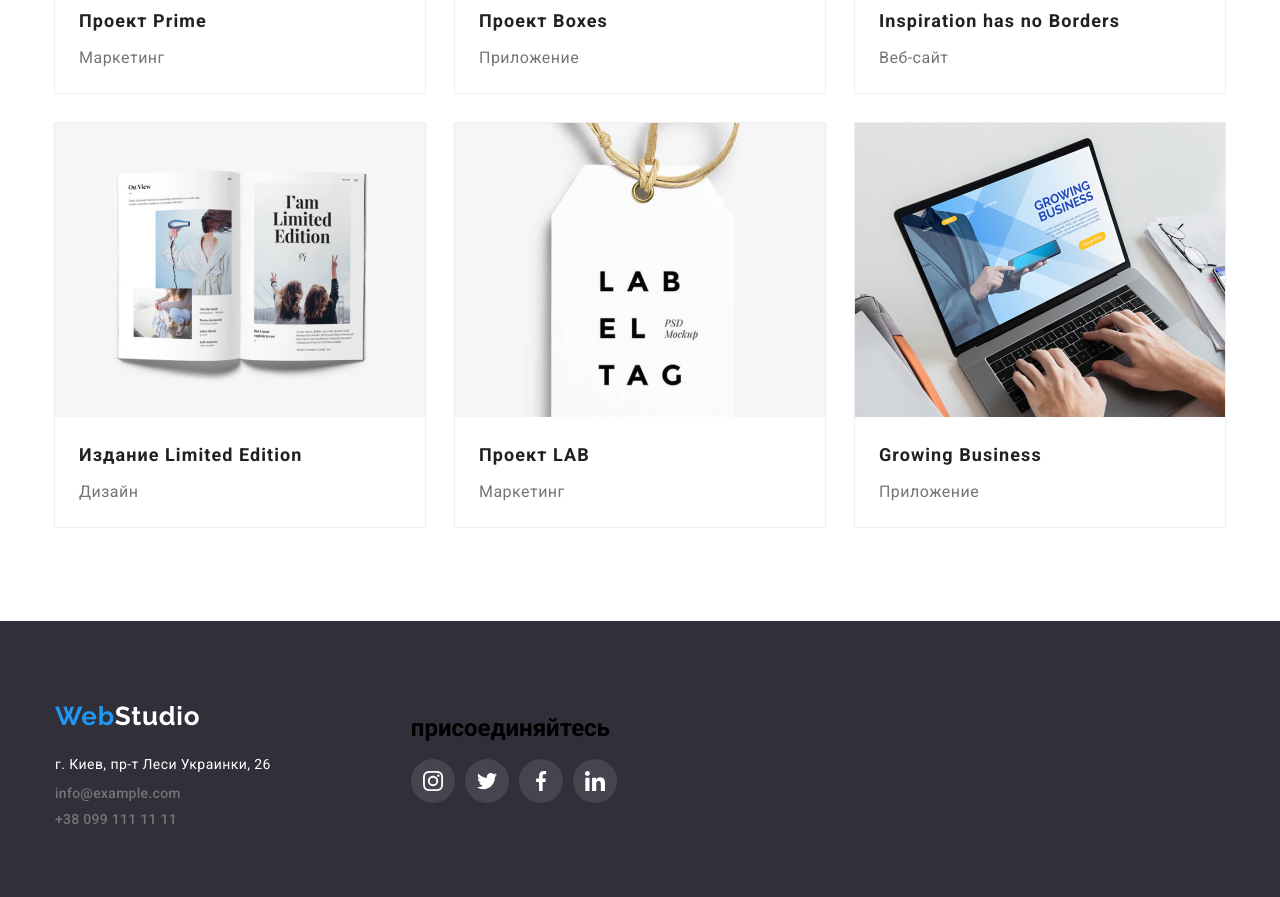
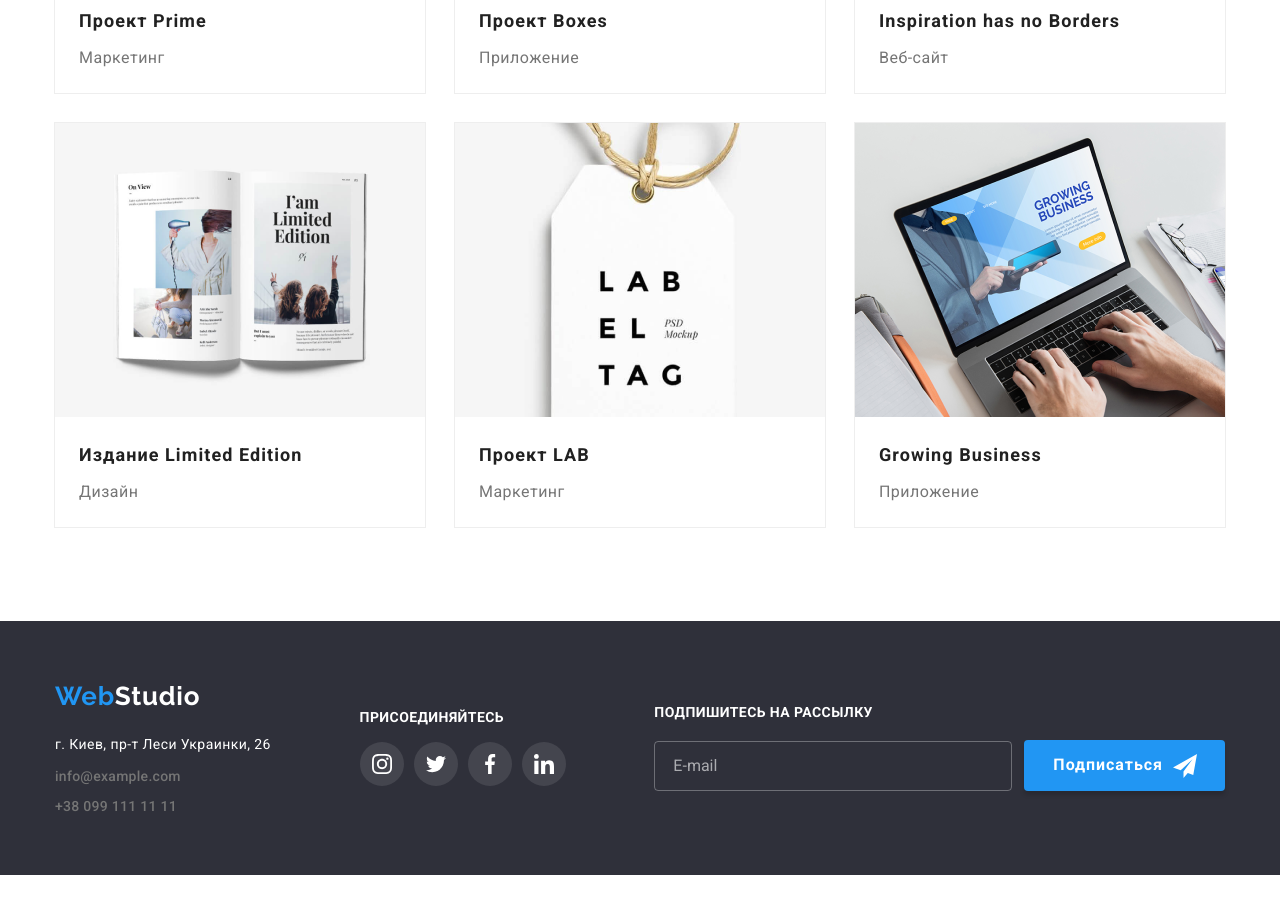
Before and after one commit to MishanyaZh/goit-markup-hw-06, a plain HTML site: page portfolio.html in a window 1280 px wide. Shown: the part 1010-1907 px from the top of the page. After the commit the page ends 1885 px from the top, so only its background shows below. Drawn offline with Linux system fonts and the light colour scheme.

Commit message:
pravki-footer+modal-czek

```diff
--- a/css/style.css
+++ b/css/style.css
@@ -82,7 +82,7 @@ header {
   color: var(--title-text-color);
 }
 
-.logo-accent {
+header .logo-accent {
   padding-right: 42px;
 }
 
@@ -559,7 +559,19 @@ header {
 
 .footer-content {
   display: flex;
+  justify-content: space-between;
   align-items: center;
+}
+
+.logo-accent-footer {
+  display: inline-block;
+  font-size: 26px;
+  line-height: 1.2;
+  letter-spacing: 0.03em;
+  font-weight: 700;
+  font-family: 'Raleway', sans-serif;
+  color: var(--accent-color);
+  margin-bottom: 20px;
 }
 
 .logo-white {
@@ -571,10 +583,8 @@ header {
   flex-direction: column;
 }
 
-.footer-address {
-  padding-top: 20px;
-  padding-bottom: 9px;
-  margin-right: 70px;
+.footer-address-item {
+  margin-bottom: 9px;
 }
 
 .adres-white {
@@ -585,8 +595,9 @@ header {
   color: var(--white-text-color);
 }
 
-.footer-mail {
-  padding-bottom: 9px;
+.nav-cont.footer-mail {
+  margin-bottom: 9px;
+  line-height: 1.7;
 }
 
 .subtitle-footer {
@@ -627,7 +638,7 @@ header {
 }
 
 .subscription {
-  margin-left: 93px;
+  /* margin-left: 93px; */
 }
 
 .footer-form {
@@ -893,8 +904,8 @@ header {
   top: 50%;
   left: 50%;
 
-  min-width: 528px;
-  min-height: 581px;
+  width: 528px;
+  height: 581px;
 
   padding: 40px;
 
@@ -939,7 +950,7 @@ header {
   line-height: 1.2;
   text-align: center;
   letter-spacing: 0.03em;
-  margin-bottom: 30px;
+  margin-bottom: 12px;
 }
 
 .form {
@@ -1056,6 +1067,7 @@ header {
 .consent-label {
   display: flex;
   align-items: center;
+  justify-content: center;
 }
 
 .checkbox {
@@ -1072,13 +1084,14 @@ header {
 }
 
 .checkbox:checked + .consent-icon {
-  background-image: url(/img/modal/icon-check.svg);
+  background-image: url(../img/modal/icon-check.svg);
   background-color: var(--accent-color);
   background-size: contain;
   fill: var(--accent-color);
   background-origin: border-box;
   border-radius: 4px;
 }
+
 .consent-text {
   color: var(--grey-text-color);
 
--- a/portfolio.html
+++ b/portfolio.html
@@ -18,33 +18,33 @@
     <header>
       <div class="container">
         <nav class="header">
-
           <ul class="nav">
             <li>
               <a class="logo-accent" href="./index.html"
-                >Web<span class="logo-dark">Studio</span></a>
+                >Web<span class="logo-dark">Studio</span></a
+              >
             </li>
             <li><a class="nav-item" href="./index.html">Студия</a></li>
-            <li><a class="nav-item current" href="./portfolio.html">Портфолио</a></li>
+            <li>
+              <a class="nav-item current" href="./portfolio.html">Портфолио</a>
+            </li>
             <li><a class="nav-item" href="">Контакты</a></li>
           </ul>
 
           <ul class="nav-contact">
             <li class="icon-hover">
-
               <a class="nav-cont" href="mailto:info@devstudio.com">
-
                 <svg class="nav-icon-mail" width="16" height="12">
-                  <use href="./img/symbol-defs.svg#icon-mail-to"></use>
-                </svg>info@devstudio.com</a>
-
+                  <use href="./img/symbol-defs.svg#icon-mail-to"></use></svg
+                >info@devstudio.com</a
+              >
             </li>
-
             <li>
               <a class="nav-cont" href="tel:+380961111111">
                 <svg class="nav-icon-tel" width="10" height="16">
-                  <use href="./img/symbol-defs.svg#icon-smartphone"></use>
-                </svg>+38 096 111 11 11</a>
+                  <use href="./img/symbol-defs.svg#icon-smartphone"></use></svg
+                >+38 096 111 11 11</a
+              >
             </li>
           </ul>
         </nav>
@@ -68,18 +68,22 @@
           <div class="filter-list">
             <ul class="cards">
               <li class="cards-item">
-
                 <a class="cards-item-link" href="#">
                   <div class="card-box-overlay">
-
                     <div class="overlay-cards-item">
-                      <p class="overlay-content">Технокряк это современная площадка распространения коронавируса. Компании используют эту платформу для цифрового шпионажа и атак на защищённые сервера конкурентов.</p>
+                      <p class="overlay-content">
+                        Технокряк это современная площадка распространения
+                        коронавируса. Компании используют эту платформу для
+                        цифрового шпионажа и атак на защищённые сервера
+                        конкурентов.
+                      </p>
                     </div>
 
                     <img
                       src="./img/portfolio/tehno1.png"
                       alt="tehno1"
-                        width="370"/>
+                      width="370"
+                    />
                   </div>
 
                   <div class="cards-item-content">
@@ -87,35 +91,43 @@
                     <p>Веб-сайт</p>
                   </div>
                 </a>
-
               </li>
 
               <li class="cards-item">
-
                 <a class="cards-item-link" href="#">
                   <div class="card-box-overlay">
-
                     <div class="overlay-cards-item">
-                      <p class="overlay-content">Технокряк это современная площадка распространения коронавируса. Компании используют эту платформу для цифрового шпионажа и атак на защищённые сервера конкурентов.</p>
+                      <p class="overlay-content">
+                        Технокряк это современная площадка распространения
+                        коронавируса. Компании используют эту платформу для
+                        цифрового шпионажа и атак на защищённые сервера
+                        конкурентов.
+                      </p>
                     </div>
 
-                    <img src="./img/portfolio/basket2.png" alt="basket2" width="370"/>
-
+                    <img
+                      src="./img/portfolio/basket2.png"
+                      alt="basket2"
+                      width="370"
+                    />
                   </div>
                   <div class="cards-item-content">
                     <h3>Постер New Orlean vs Golden Star</h3>
                     <p>Дизайн</p>
                   </div>
-
                 </a>
               </li>
 
               <li class="cards-item">
                 <a class="cards-item-link" href="#">
                   <div class="card-box-overlay">
-
                     <div class="overlay-cards-item">
-                      <p class="overlay-content">Технокряк это современная площадка распространения коронавируса. Компании используют эту платформу для цифрового шпионажа и атак на защищённые сервера конкурентов.</p>
+                      <p class="overlay-content">
+                        Технокряк это современная площадка распространения
+                        коронавируса. Компании используют эту платформу для
+                        цифрового шпионажа и атак на защищённые сервера
+                        конкурентов.
+                      </p>
                     </div>
 
                     <img
@@ -135,15 +147,20 @@
               <li class="cards-item">
                 <a class="cards-item-link" href="#">
                   <div class="card-box-overlay">
-
                     <div class="overlay-cards-item">
-                      <p class="overlay-content">Технокряк это современная площадка распространения коронавируса. Компании используют эту платформу для цифрового шпионажа и атак на защищённые сервера конкурентов.</p>
+                      <p class="overlay-content">
+                        Технокряк это современная площадка распространения
+                        коронавируса. Компании используют эту платформу для
+                        цифрового шпионажа и атак на защищённые сервера
+                        конкурентов.
+                      </p>
                     </div>
 
                     <img
                       src="./img/portfolio/prime4.png"
                       alt="prime4"
-                    width="370"/>
+                      width="370"
+                    />
                   </div>
 
                   <div class="cards-item-content">
@@ -156,9 +173,13 @@
               <li class="cards-item">
                 <a class="cards-item-link" href="#">
                   <div class="card-box-overlay">
-
                     <div class="overlay-cards-item">
-                      <p class="overlay-content">Технокряк это современная площадка распространения коронавируса. Компании используют эту платформу для цифрового шпионажа и атак на защищённые сервера конкурентов.</p>
+                      <p class="overlay-content">
+                        Технокряк это современная площадка распространения
+                        коронавируса. Компании используют эту платформу для
+                        цифрового шпионажа и атак на защищённые сервера
+                        конкурентов.
+                      </p>
                     </div>
 
                     <img
@@ -178,9 +199,13 @@
               <li class="cards-item">
                 <a class="cards-item-link" href="#">
                   <div class="card-box-overlay">
-
                     <div class="overlay-cards-item">
-                      <p class="overlay-content">Технокряк это современная площадка распространения коронавируса. Компании используют эту платформу для цифрового шпионажа и атак на защищённые сервера конкурентов.</p>
+                      <p class="overlay-content">
+                        Технокряк это современная площадка распространения
+                        коронавируса. Компании используют эту платформу для
+                        цифрового шпионажа и атак на защищённые сервера
+                        конкурентов.
+                      </p>
                     </div>
 
                     <img
@@ -194,16 +219,19 @@
                     <h3>Inspiration has no Borders</h3>
                     <p>Веб-сайт</p>
                   </div>
-
                 </a>
               </li>
 
               <li class="cards-item">
                 <a class="cards-item-link" href="#">
                   <div class="card-box-overlay">
-
                     <div class="overlay-cards-item">
-                      <p class="overlay-content">Технокряк это современная площадка распространения коронавируса. Компании используют эту платформу для цифрового шпионажа и атак на защищённые сервера конкурентов.</p>
+                      <p class="overlay-content">
+                        Технокряк это современная площадка распространения
+                        коронавируса. Компании используют эту платформу для
+                        цифрового шпионажа и атак на защищённые сервера
+                        конкурентов.
+                      </p>
                     </div>
 
                     <img
@@ -217,19 +245,26 @@
                     <h3>Издание Limited Edition</h3>
                     <p>Дизайн</p>
                   </div>
-
                 </a>
               </li>
 
               <li class="cards-item">
                 <a class="cards-item-link" href="#">
                   <div class="card-box-overlay">
-
                     <div class="overlay-cards-item">
-                      <p class="overlay-content">Технокряк это современная площадка распространения коронавируса. Компании используют эту платформу для цифрового шпионажа и атак на защищённые сервера конкурентов.</p>
+                      <p class="overlay-content">
+                        Технокряк это современная площадка распространения
+                        коронавируса. Компании используют эту платформу для
+                        цифрового шпионажа и атак на защищённые сервера
+                        конкурентов.
+                      </p>
                     </div>
 
-                    <img src="./img/portfolio/lab8.png" alt="lab8" width="370"/>
+                    <img
+                      src="./img/portfolio/lab8.png"
+                      alt="lab8"
+                      width="370"
+                    />
                   </div>
 
                   <div class="cards-item-content">
@@ -241,24 +276,27 @@
 
               <li class="cards-item">
                 <a class="cards-item-link" href="#">
-
                   <div class="card-box-overlay">
-
                     <div class="overlay-cards-item">
-                      <p class="overlay-content">Технокряк это современная площадка распространения коронавируса. Компании используют эту платформу для цифрового шпионажа и атак на защищённые сервера конкурентов.</p>
+                      <p class="overlay-content">
+                        Технокряк это современная площадка распространения
+                        коронавируса. Компании используют эту платформу для
+                        цифрового шпионажа и атак на защищённые сервера
+                        конкурентов.
+                      </p>
                     </div>
 
                     <img
                       src="./img/portfolio/laptop9.png"
                       alt="laptop9"
-                    width="370"/>
+                      width="370"
+                    />
                   </div>
 
                   <div class="cards-item-content">
                     <h3>Growing Business</h3>
                     <p>Приложение</p>
                   </div>
-
                 </a>
               </li>
             </ul>
@@ -271,12 +309,13 @@
     <footer class="footer">
       <div class="container">
         <div class="footer-content">
+          <!-- footer addres -->
           <div class="footer-address">
-            <a class="logo-accent" href="#"
+            <a class="logo-accent-footer" href="#"
               >Web<span class="logo-white">Studio</span></a
             >
 
-            <address class="adres-white footer-address">
+            <address class="adres-white footer-address-item">
               г. Киев, пр-т Леси Украинки, 26
             </address>
 
@@ -287,9 +326,10 @@
               <a class="nav-cont" href="tel:+380991111111">+38 099 111 11 11</a>
             </address>
           </div>
-
+          <!-- /footer addres -->
+          <!-- footer social -->
           <div class="footer-social">
-            <h2 class="titlle-social-footer">присоединяйтесь</h2>
+            <h2 class="subtitle-footer">присоединяйтесь</h2>
 
             <ul class="social-links">
               <li class="social-box-footer">
@@ -322,9 +362,30 @@
               </li>
             </ul>
           </div>
+          <!-- /footer social -->
+
+          <!-- subscription -->
+          <div class="subscription">
+            <h2 class="subtitle-footer">Подпишитесь на рассылку</h2>
+            <form class="footer-form">
+              <label>
+                <input
+                  class="footer-form-input"
+                  type="email"
+                  name="email"
+                  placeholder="E-mail"
+                />
+              </label>
+              <div class="button-box">
+                <button class="button-footer" type="submit">Подписаться</button>
+                <svg class="button-icon" width="24" height="24">
+                  <use href="./img/symbol-defs.svg#icon-icon-send"></use>
+                </svg>
+              </div>
+            </form>
+          </div>
         </div>
       </div>
     </footer>
-
   </body>
 </html>
```
Also changed, not shown: index.html (+7 -4 lines). Lines whose indentation alone changed are shown as unchanged.
